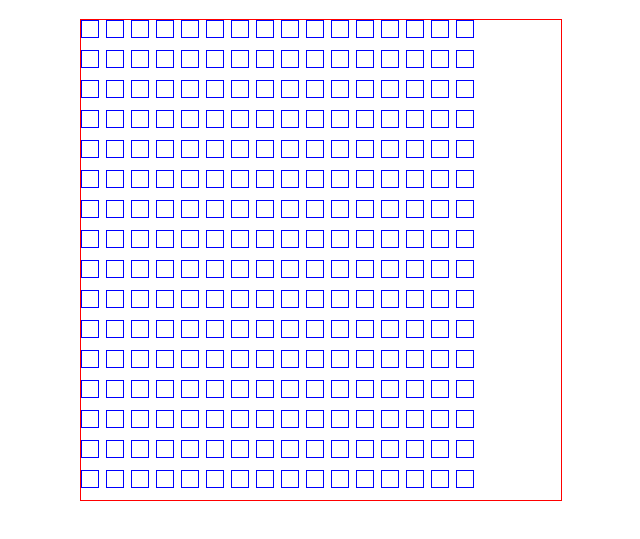
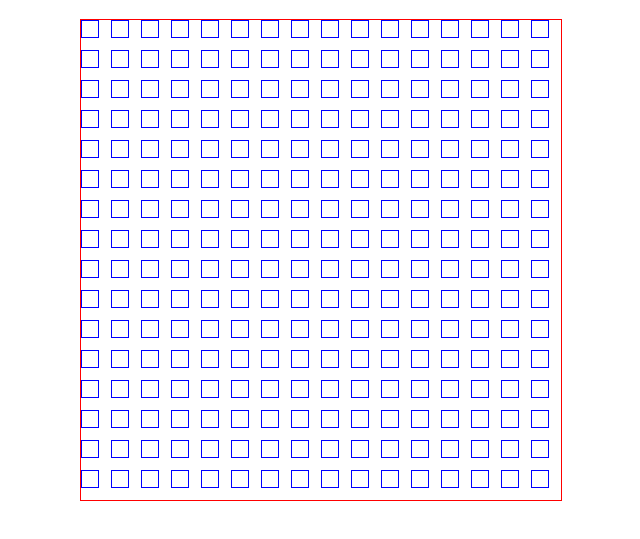
Before and after one commit to aricvs/etch-a-sketch, a plain HTML site: page index.html in a window 1280 px wide. Shown: the part 61-600 px from the top of the page, without its empty margins (319-959 px from the left). Drawn offline with Linux system fonts and the light colour scheme.

Commit message:
Add grid size to CSS via JS

```diff
--- a/script.js
+++ b/script.js
@@ -5,4 +5,5 @@ for (let i = 0; i < gridSize * gridSize; i++) {
   const gridCell = document.createElement("div");
   gridCell.setAttribute("class", "grid-cell");
   gridContainer.appendChild(gridCell);
+  gridContainer.style.gridTemplateColumns = `repeat(${gridSize}, 1fr)`;
 }
--- a/styles.css
+++ b/styles.css
@@ -14,7 +14,6 @@
   margin-left: auto;
   margin-right: auto;
   display: grid;
-  grid-template-columns: repeat(16, 25px [col-start]);
 }
 
 .grid-cell {
```
